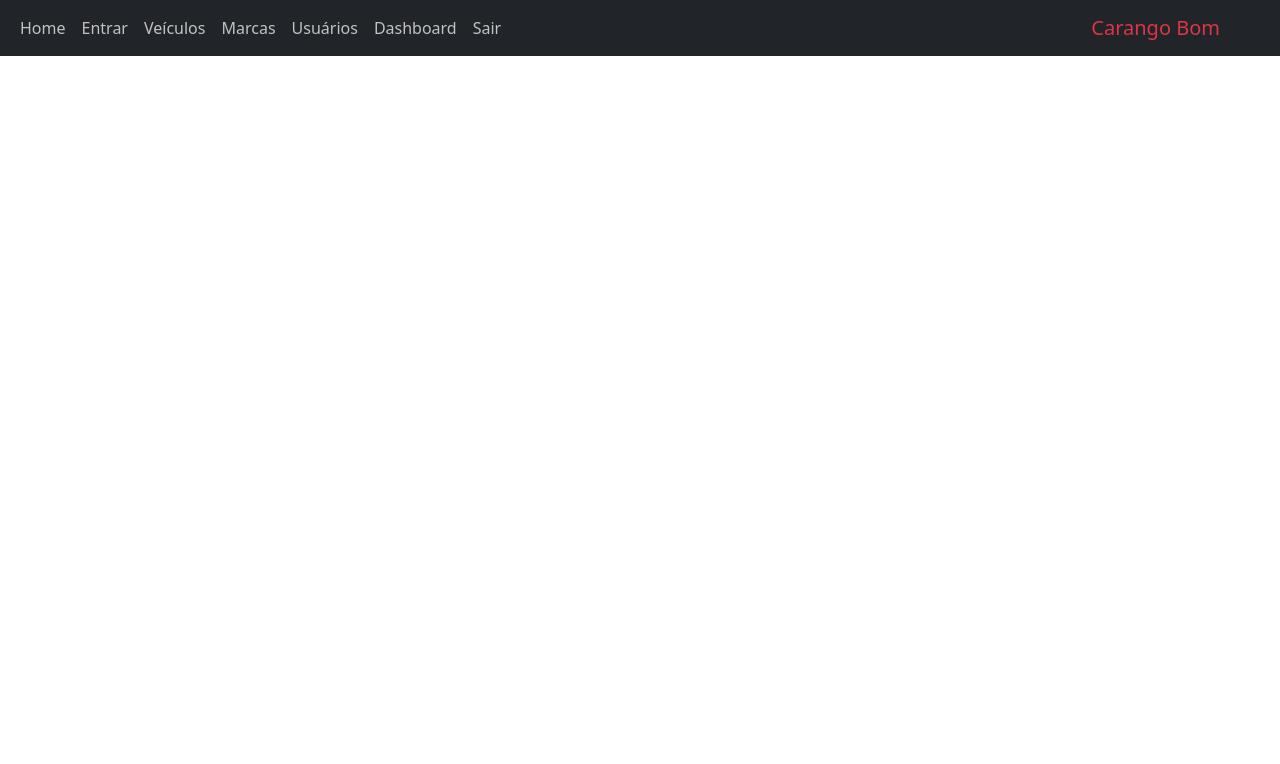
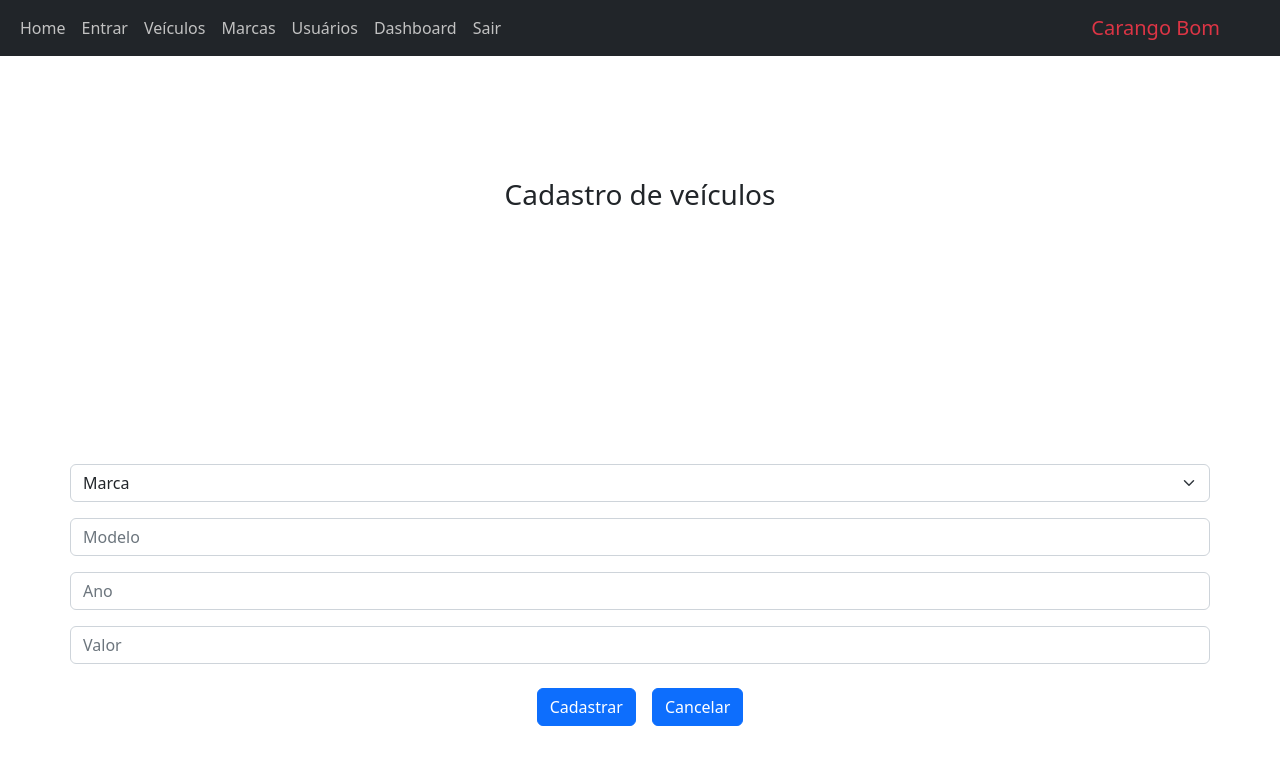
Before and after one commit to brunolcarli/carango-bom, a Vue app: page /formVehicles in a window 1280 px wide. Shown: the top 764 px of the page. Built offline with nearby package versions, Linux system fonts and the light colour scheme.

Commit message:
Criação do template inicial da pagina de cadastro de veiculos.

```diff
--- a/src/router/index.ts
+++ b/src/router/index.ts
@@ -1,6 +1,7 @@
 import HomeView from '@/views/HomeView.vue'
 import Login from '@/views/Login.vue'
 import Vehicles from '@/views/Vehicles.vue'
+import FormVehicles from '@/views/FormVehicles.vue'
 import { createRouter, createWebHistory } from 'vue-router'
 
 const router = createRouter({
@@ -20,6 +21,11 @@ const router = createRouter({
       path: '/vehicles',
       name: 'vehicles',
       component: Vehicles
+    },
+    {
+      path: '/formVehicles',
+      name: 'formVehicles',
+      component: FormVehicles
     }
   ]
 })
--- /dev/null
+++ b/src/views/FormVehicles.vue
@@ -0,0 +1,36 @@
+<template>
+    <div class="container">
+        <div class="row align-items-center vh-100">
+            <h3 class="text-center">Cadastro de veículos</h3>
+            <form>
+                <div class="row mb-3">
+                    <select class="form-select" aria-label="Default select example">
+                        <option selected>Marca</option>
+                        <option value="1">One</option>
+                        <option value="2">Two</option>
+                        <option value="3">Three</option>
+                    </select>
+                </div>
+                <div class="row mb-3">
+                    <input type="text" class="form-control" id="model" placeholder="Modelo" >
+                </div>
+                <div class="row mb-3">
+                    <input type="text" class="form-control" id="year" placeholder="Ano">
+                </div>
+                <div class="row mb-3">
+                    <input type="text" class="form-control" id="price" placeholder="Valor">
+                </div>
+                <div class="row">
+                    <div class="col d-flex justify-content-center">
+                        <button type="submit" class="btn btn-primary m-2">Cadastrar</button>
+                        <button type="button" class="btn btn-primary m-2">Cancelar</button>
+                    </div>
+                </div>
+            </form>
+        </div>
+    </div>
+</template>
+
+<script setup lang="ts">
+
+</script>
```
